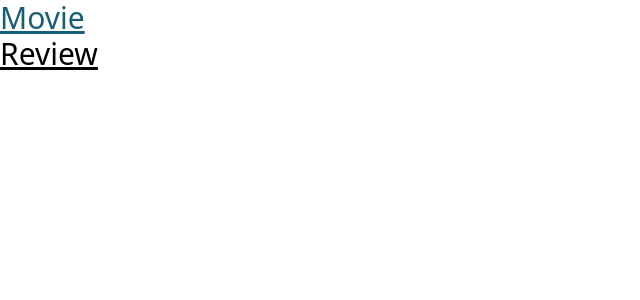
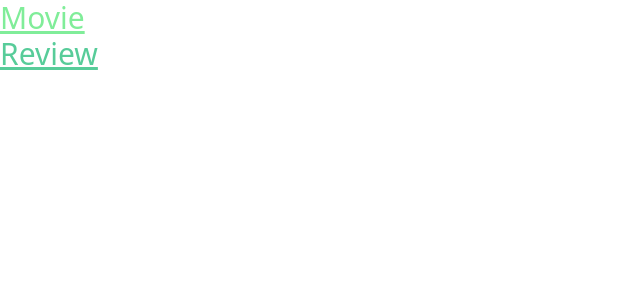
Before and after one commit to trevornei/movie-review, a React (Vite) app: page / in a window 1280 px wide. Shown: the top 300 px of the page, without its empty margins (0-640 px from the left). Built offline with nearby package versions, Linux system fonts and the light colour scheme.

Commit message:
Extended colors theme to have primary and secondary colors.

```diff
--- a/src/App.jsx
+++ b/src/App.jsx
@@ -7,8 +7,8 @@
 export default function App() {
   return (
     <div>
-      <h1 className="text-3xl underline hover:text-cyan-800">Movie</h1>
-      <h1 className="text-3xl underline hover:text-cyan-400">Review</h1>
+      <h1 className="text-3xl underline text-primary hover:text-limez">Movie</h1>
+      <h1 className="text-3xl underline text-tertiary hover:text-cyan-400">Review</h1>
     </div>
   )
 }
--- a/tailwind.config.js
+++ b/tailwind.config.js
@@ -4,7 +4,15 @@ export default {
   "./src/**/*.{js,ts,jsx,tsx}",
 ],
   theme: {
-    extend: {},
+    extend: {
+      colors: {
+        primary: '#22577A',
+        secondary: '#38A3A5',
+        tertiary: '#57CC99',
+        limez: '#80ED99',
+        lightg: '#C7F9CC'
+      },
+    },
   },
   plugins: [],
 }
```
Also changed, not shown: 1 other file (tests, documents, lock files or other folders).
